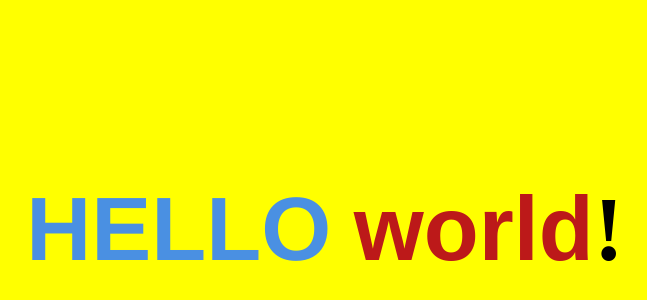
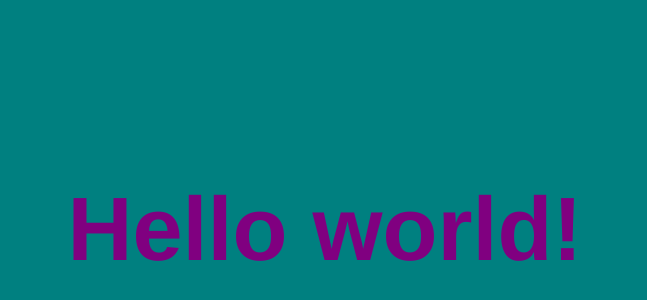
Before and after one commit to StephenC86/hello-there, a plain HTML site: page index.html in a window 1280 px wide. Shown: the part 142-442 px from the top of the page, without its empty margins (323-970 px from the left). Drawn offline with Linux system fonts and the light colour scheme.

Commit message:
Added teal background, text now purple and uniform.

```diff
--- a/index.html
+++ b/index.html
@@ -5,12 +5,12 @@
     <meta charset="utf-8">
     <meta name="viewport" content="width=device-width, initial-scale=1, shrink-to-fit=no">
 
-    <title>Heyyyyyyy</title>
+    <title>Hi</title>
 
     <style>
       #screen
       {
-        background-color: yellow;
+        background-color: teal;
         height: 100vh;
         width: 100vw;
       }
@@ -20,31 +20,15 @@
         text-align: center;
         margin-top: 40vh;
         font-size: 90px;
-      }
-
-      .word-1
-      {
-        text-transform: uppercase;
-        color: rgb(74, 144, 226);
+        color: purple;
         font-family: Helvetica, sans-serif;
-      }
-
-      .word-2
-      {
-        color: #BC1919;
-        font-family: Avenir, sans-serif;
       }
     </style>
   </head>
 
   <body id="screen">
     <h1>
-      <span class="word-1">hello</span>
-      <span class="word-2">world</span>!
+      Hello world!
     </h1>
-
-    <script>
-      console.log("Dummy text Lorum ipsem")
-    </script>
   </body>
 </html>
```
